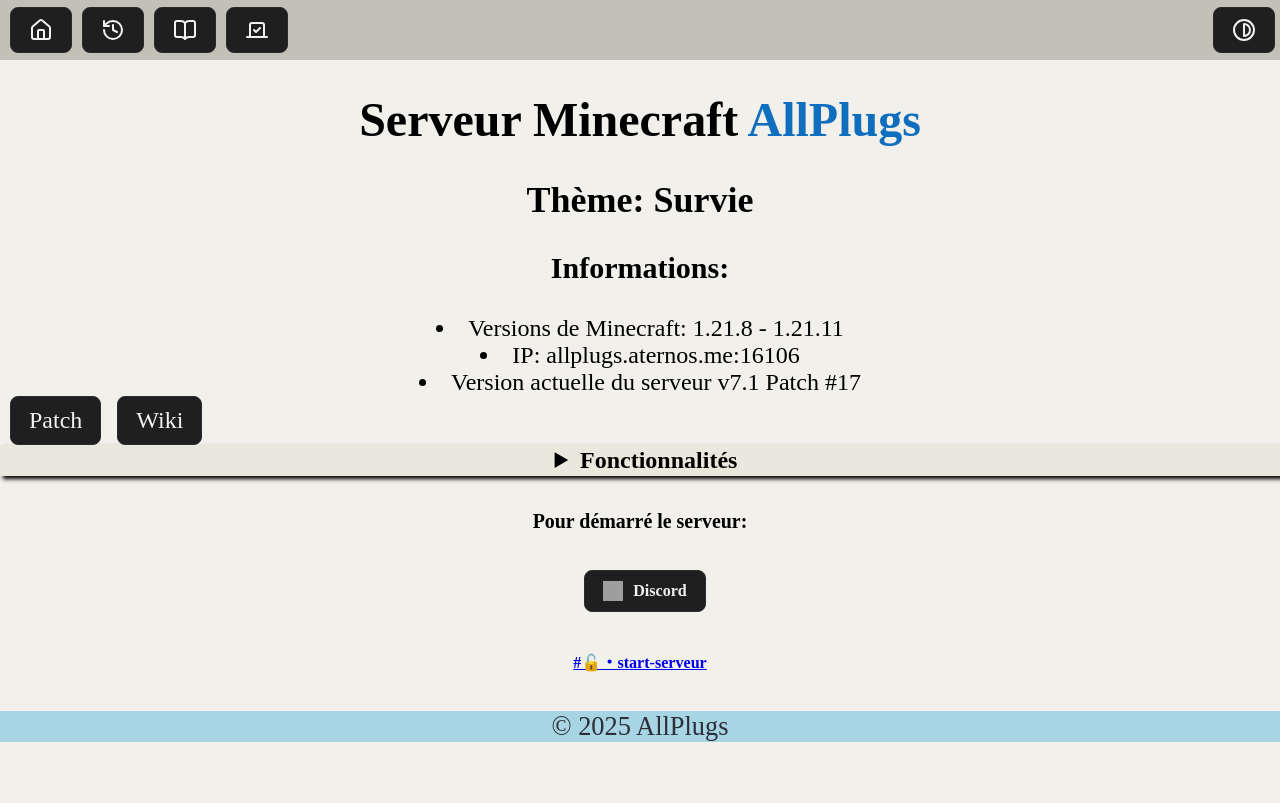
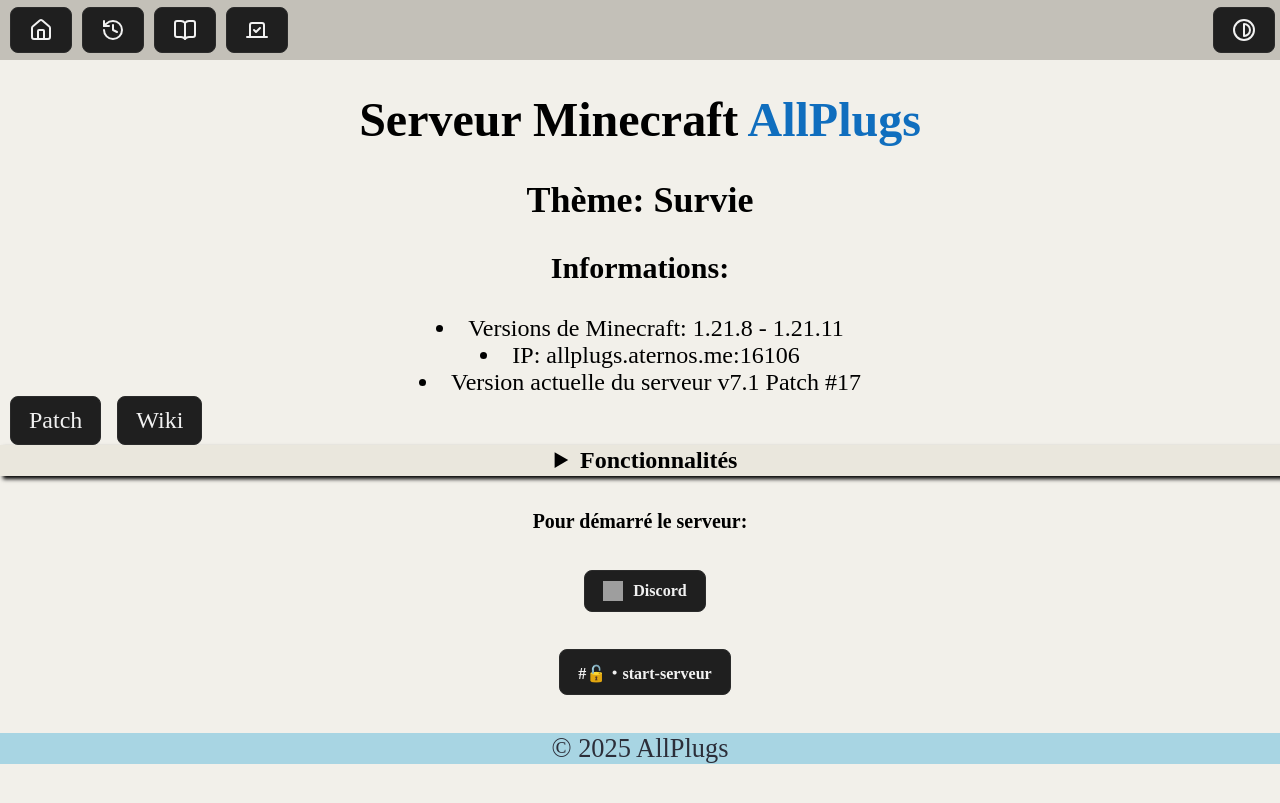
Before and after one commit to Nat688/AllPlugs-Site, a Jekyll site: the page built from index.html, in a window 1280 px wide. Shown: the top 803 px of the page. Built offline with Jekyll 4.4.1, drawn with Linux system fonts in a browser that asks for light colours; grey boxes are pictures that could not be loaded.

Commit message:
Correction Bouton #start serveur

```diff
--- a/index.html
+++ b/index.html
@@ -109,6 +109,6 @@
 	</h6>
 	<!-- Lien vers le channel Discord | #start-serveur -->
 	<h6>
-		<a href="https://discord.com/channels/1243590602130718740/1394638473167769652">#🔓・start-serveur</a>
+		<a href="https://discord.com/channels/1243590602130718740/1394638473167769652" class="btn3">#🔓・start-serveur</a>
 	</h6>
 </body>
```
